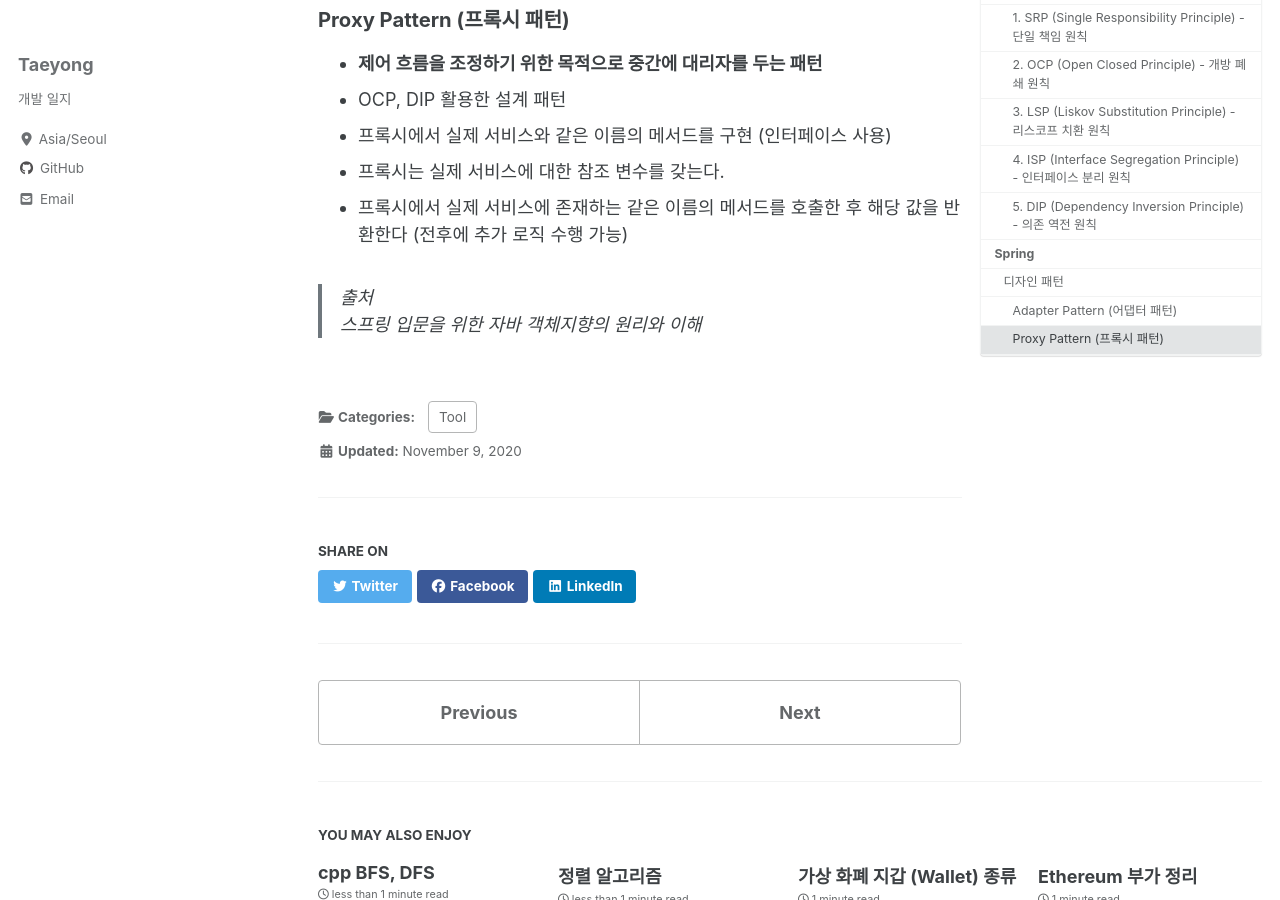
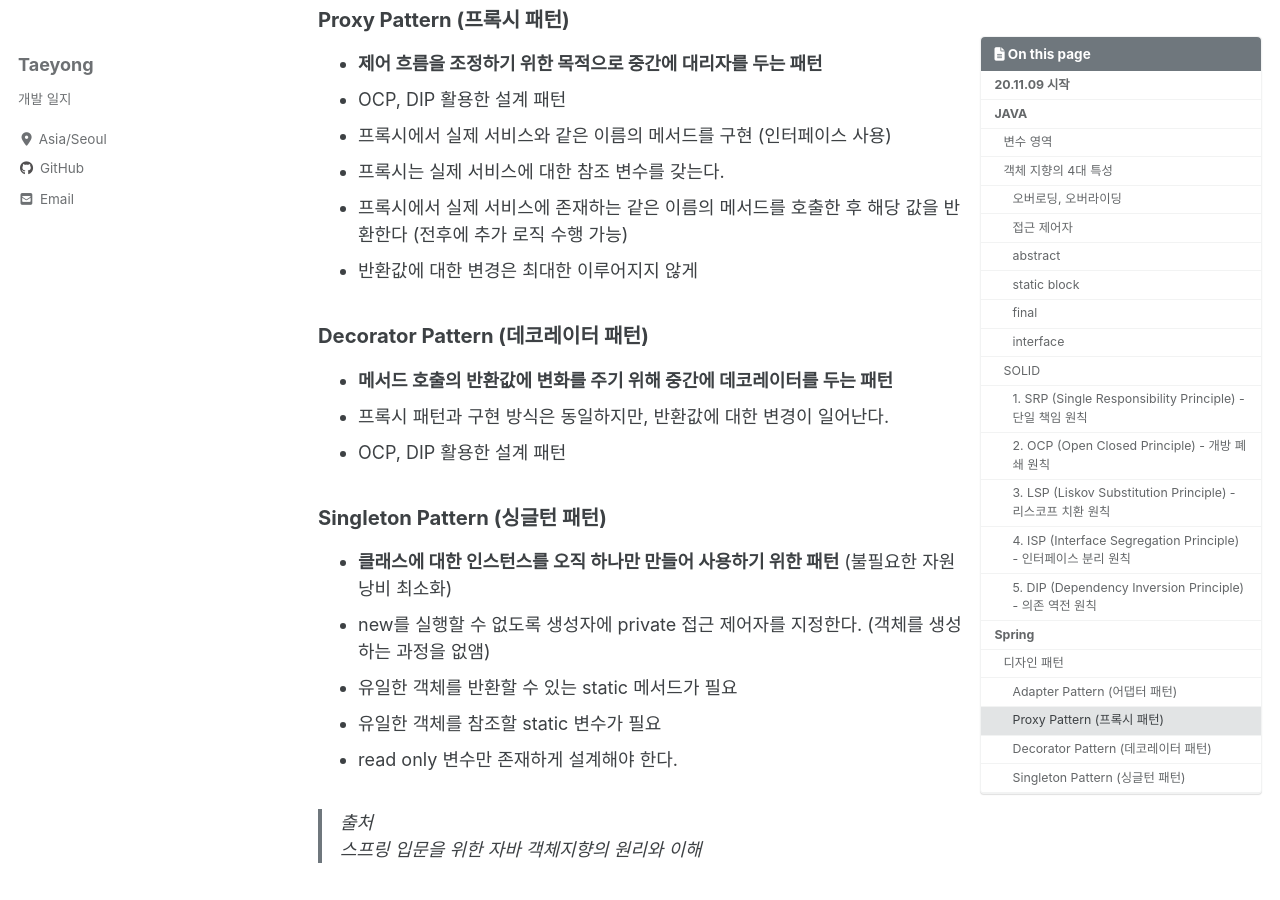
Before and after one commit to TaeYongHwang/TaeYongHwang.github.io, a Jekyll site: the page built from _posts/tool_related/2020-11-09-spring.md, in a window 1280 px wide and 900 px high, scrolled down 4235 px. Built offline with Jekyll 4.4.1, drawn with Linux system fonts in a browser that asks for light colours; cached includes are drawn as plain includes; nearby versions of some CDN libraries; some of the changed text lies outside the part shown.

Commit message:
singleton pattern

```diff
--- a/_posts/tool_related/2020-11-09-spring.md
+++ b/_posts/tool_related/2020-11-09-spring.md
@@ -126,6 +126,27 @@ interface Math {
 - 프록시에서 실제 서비스와 같은 이름의 메서드를 구현 (인터페이스 사용)
 - 프록시는 실제 서비스에 대한 참조 변수를 갖는다.
 - 프록시에서 실제 서비스에 존재하는 같은 이름의 메서드를 호출한 후 해당 값을 반환한다 (전후에 추가 로직 수행 가능)
+- 반환값에 대한 변경은 최대한 이루어지지 않게
+
+### Decorator Pattern (데코레이터 패턴)
+- __메서드 호출의 반환값에 변화를 주기 위해 중간에 데코레이터를 두는 패턴__
+- 프록시 패턴과 구현 방식은 동일하지만, 반환값에 대한 변경이 일어난다.
+- OCP, DIP 활용한 설계 패턴
+
+### Singleton Pattern (싱글턴 패턴)
+- __클래스에 대한 인스턴스를 오직 하나만 만들어 사용하기 위한 패턴__ (불필요한 자원 낭비 최소화)
+- new를 실행할 수 없도록 생성자에 private 접근 제어자를 지정한다. (객체를 생성하는 과정을 없앰)
+- 유일한 객체를 반환할 수 있는 static 메서드가 필요
+- 유일한 객체를 참조할 static 변수가 필요
+- read only 변수만 존재하게 설계해야 한다.
+
+
+
+
+
+
+
+
 
 
 
```
